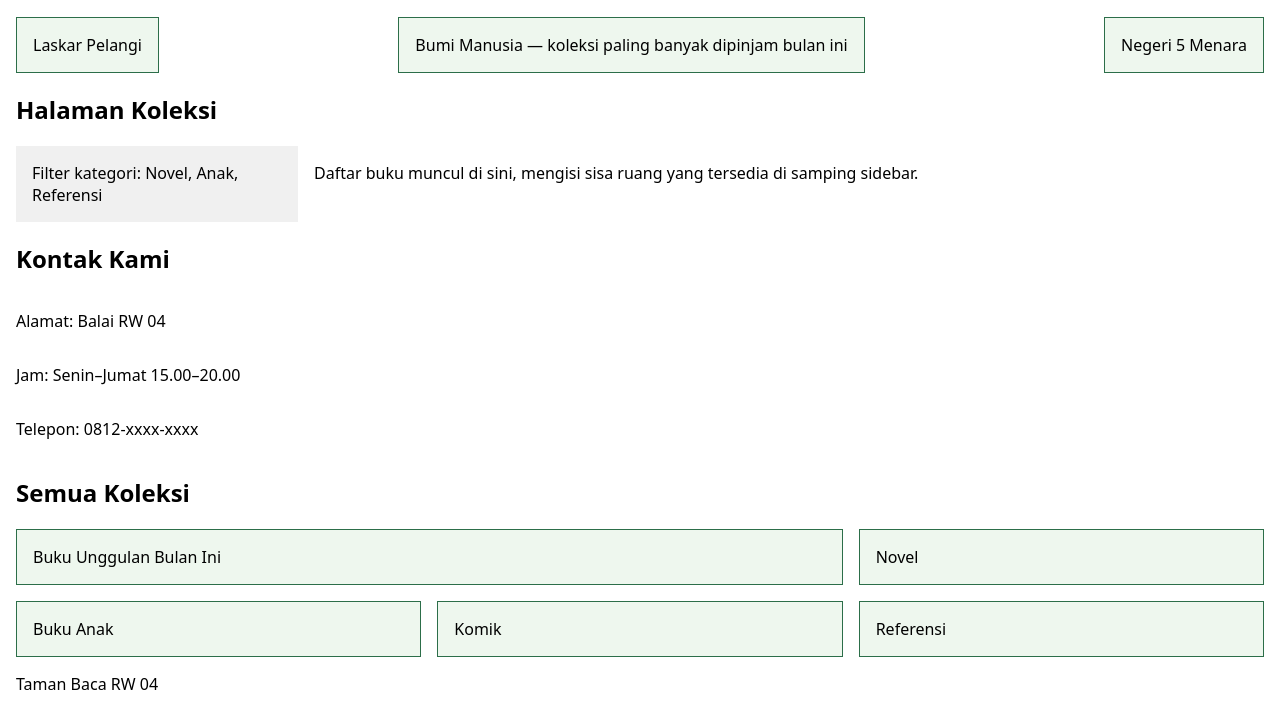
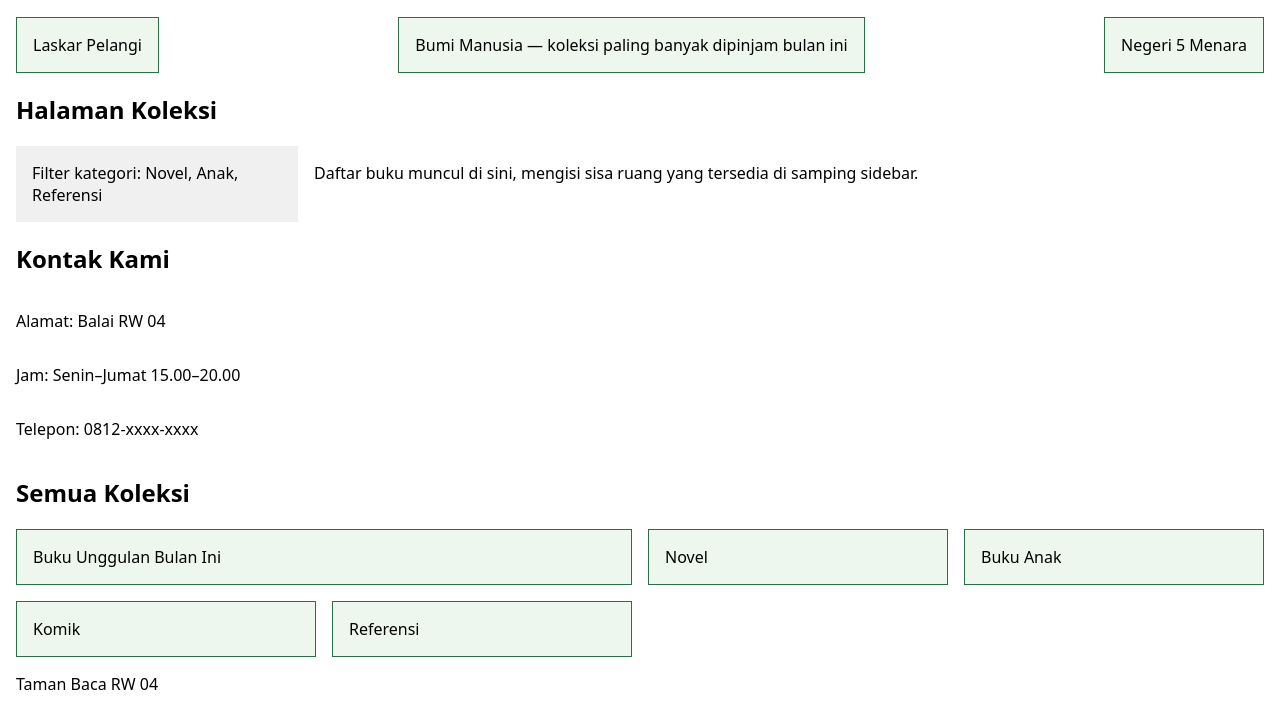
Before and after one commit to webdev-if-its/pweb-5053251024, a website: page m03/index.html in a window 1280 px wide. Shown: the part 138-865 px from the top of the page. Drawn offline with Linux system fonts and the light colour scheme.

Commit message:
Level 10

```diff
--- a/m03/style.css
+++ b/m03/style.css
@@ -51,7 +51,7 @@
 /* Level 6 */
 .kisi {
   display: grid;
-  grid-template-columns: repeat(3, minmax(250px, 1fr));
+  grid-template-columns: repeat(auto-fit, minmax(250px, 1fr));
   gap: 1rem;
 }
 
```
